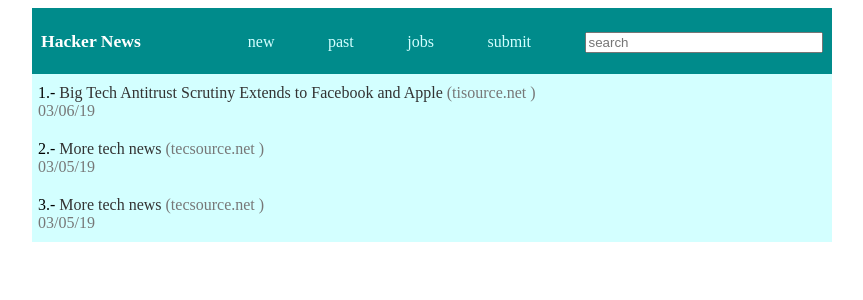
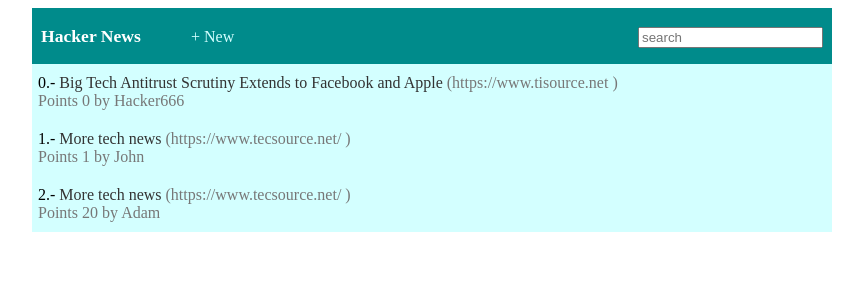
Before and after one commit to Jonnathangte68/codechallenge-app, a React (Create React App) app: page / in a window 1280 px wide. Shown: the top 300 px of the page, without its empty margins (208-1071 px from the left). Built offline with nearby package versions, Linux system fonts and the light colour scheme.

Commit message:
added insert article function

```diff
--- /dev/null
+++ b/src/components/AddLink.js
@@ -0,0 +1,32 @@
+import React from 'react';
+
+function AddLink(props) {
+
+    return props.showForm ? (
+        <div className="article-form">
+            <form onSubmit={props.handleSubmit}>
+            <div className="form-group">
+                Title<br/>
+                <input name="title"></input>
+            </div>
+            <div className="form-group">
+                URL<br/>
+                <input name="url"></input>
+            </div>
+            <div className="form-group">
+                Website<br/>
+                <input name="website"></input>
+            </div>
+            <div className="form-group">
+                Author<br/>
+                <input name="author"></input>
+            </div>
+            <div className="form-group">
+                <button type="submit">Add Article</button>
+            </div>
+            </form>
+        </div>
+    ) : null;
+}
+
+export default AddLink;
--- a/src/components/Link.js
+++ b/src/components/Link.js
@@ -11,10 +11,10 @@
   return renderLink ? (
     <div className="news-link">
       <div className="news-title">
-        {linkData.id}.- <a href={`${linkData.url}`}>{linkData.title}</a>
-        <span>(<a href={linkData.sourceUrl}>{linkData.sourceName}</a>)</span>
+        {props.index}.- <a href={`${linkData.url}`}>{linkData.title}</a>
+        <span>(<a href={linkData.website}>{linkData.website}</a>)</span>
       </div>
-      <div className="news-info">{linkData.timestamp}</div>
+      <div className="news-info">Points {linkData.points} by {linkData.author}</div>
     </div>
   ) : null;
 }
--- a/src/components/News.css
+++ b/src/components/News.css
@@ -1,29 +1,29 @@
-#root {
+#root > div {
     display: flex;
     justify-content: center;
 }
 
 #root .container {
     background-color: #d3ffff;
-    flex: 0 1 800px;
+    width: 800px;
 }
 
 .container .header {
     background-color: darkcyan;
-    padding: 5px 9px;
+    padding: 0px 9px;
     display: flex;
     align-items: baseline;
 }
 
 .container .header .title {
-    flex: 2 1 auto;
+    flex: 0 0 150px;
     color: #FFF;
     font-size: 1.1em;
     font-weight: 600;
 }
 
 .container .header input {
-    flex: 1 1 auto;
+    flex: 0 1 150px;
 }
 
 .container .header div {
@@ -66,3 +66,12 @@
 .container .news-link .news-info {
     color: #777;
 }
+
+#root .article-form {
+    width: 300px;
+    padding: 20px 50px;
+}
+
+.article-form .form-group {
+    padding: 10px 0;
+}
--- a/src/components/News.js
+++ b/src/components/News.js
@@ -1,34 +1,99 @@
 import React from 'react';
 import NewsList from "./NewsList";
 import SearchBox from './SearchBox';
+import AddLink from './AddLink';
 import './News.css';
 
 class News extends React.Component {
+
   constructor(props) {
     super(props)
+    const list = [
+      {
+        url: 'https://www.tisource.net/1234',
+        title: 'Big Tech Antitrust Scrutiny Extends to Facebook and Apple',
+        website: 'https://www.tisource.net',
+        author: 'Hacker666',
+        points: 0
+      },
+      {
+        url: 'https://www.tecsource.net/548',
+        title: 'More tech news',
+        website: 'https://www.tecsource.net/',
+        author: 'John',
+        points: 1
+      },
+      {
+        url: 'https://www.tecsource.net/549',
+        title: 'More tech news',
+        website: 'https://www.tecsource.net/',
+        author: 'Adam',
+        points: 20
+      },
+    ];
     this.state = {
-      filter: ''
+      filter: '',
+      showForm: false,
+      articleList: list,
     }
   }
 
   handleInput = (e) => {
     this.setState({
-        filter: e.target.value
+      filter: e.target.value
     });
-}
+  }
+
+  handleAddclick = (e) => {
+    e.preventDefault();
+    this.setState({
+      showForm: !this.state.showForm
+    })
+  }
+
+  handleSubmit = (e) => {
+    e.preventDefault();
+    const data = new FormData(e.target);
+    const newLink = {
+      url: data.get('url'),
+      title: data.get('title'),
+      website: data.get('website'),
+      author: data.get('author'),
+      points: 0
+    }
+    this.setState(state => ({
+      articleList: [...state.articleList, newLink],
+      showForm: false,
+    }));
+    e.target.reset();
+
+  }
+
 
   render() {
+    const newSymbol = this.state.showForm ? '- ' : '+ ';
+
     return (
-      <div className="container">
-        <div className="header">
-          <p className="title">Hacker News</p>
-          <div><a href="/">new</a></div>
-          <div><a href="/">past</a></div>
-          <div><a href="/">jobs</a></div>
-          <div><a href="/">submit</a></div>
-          <SearchBox handleInput={this.handleInput}/>
+      <div>
+        <div className="container">
+          <div className="header">
+            <p className="title">Hacker News</p>
+            <div>
+              <a href="/" onClick={this.handleAddclick}>
+                {newSymbol}New
+            </a>
+            </div>
+            <SearchBox handleInput={this.handleInput} />
+          </div>
+          <NewsList
+            articleList={this.state.articleList}
+            filter={this.state.filter}
+          />
         </div>
-        <NewsList filter={this.state.filter}/>
+        <AddLink
+          showForm={this.state.showForm}
+          handleSubmit={this.handleSubmit}
+        />
       </div>
     )
   }
--- a/src/components/NewsList.js
+++ b/src/components/NewsList.js
@@ -2,38 +2,11 @@
 import Link from './Link';
 
 function NewsList(props) {
-
-  const list = [
-    {
-      id: 1,
-      url: 'https://www.tisource.net/1234',
-      title: 'Big Tech Antitrust Scrutiny Extends to Facebook and Apple',
-      sourceUrl: 'https://www.tisource.net',
-      sourceName: 'tisource.net',
-      timestamp: '03/06/19'
-    },
-    {
-      id: 2,
-      url: 'https://www.tecsource.net/548',
-      title: 'More tech news',
-      sourceUrl: 'https://www.tecsource.net/',
-      sourceName: 'tecsource.net',
-      timestamp: '03/05/19'
-    },
-    {
-      id: 3,
-      url: 'https://www.tecsource.net/549',
-      title: 'More tech news',
-      sourceUrl: 'https://www.tecsource.net/',
-      sourceName: 'tecsource.net',
-      timestamp: '03/05/19'
-    },
-  ];
-
-  const listItems = list.map((article) => (
+  const listItems = props.articleList.map((article, index) => (
     <Link
       data={article}
-      key={article.id}
+      key={index}
+      index={index}
       filter={props.filter}
     ></Link>
   )
--- a/src/components/SearchBox.js
+++ b/src/components/SearchBox.js
@@ -1,16 +1,14 @@
 import React from 'react';
 
-class SearchBox extends React.Component {
-    render() {
+function SearchBox(props) {
     return (
         <input
-                onInput={this.props.handleInput}
+            onInput={props.handleInput}
             name="searchArticle"
             id="searchArticle"
             placeholder="search"
         />
     );
 }
-}
 
 export default SearchBox;
```
Lines whose indentation alone changed are shown as unchanged.
